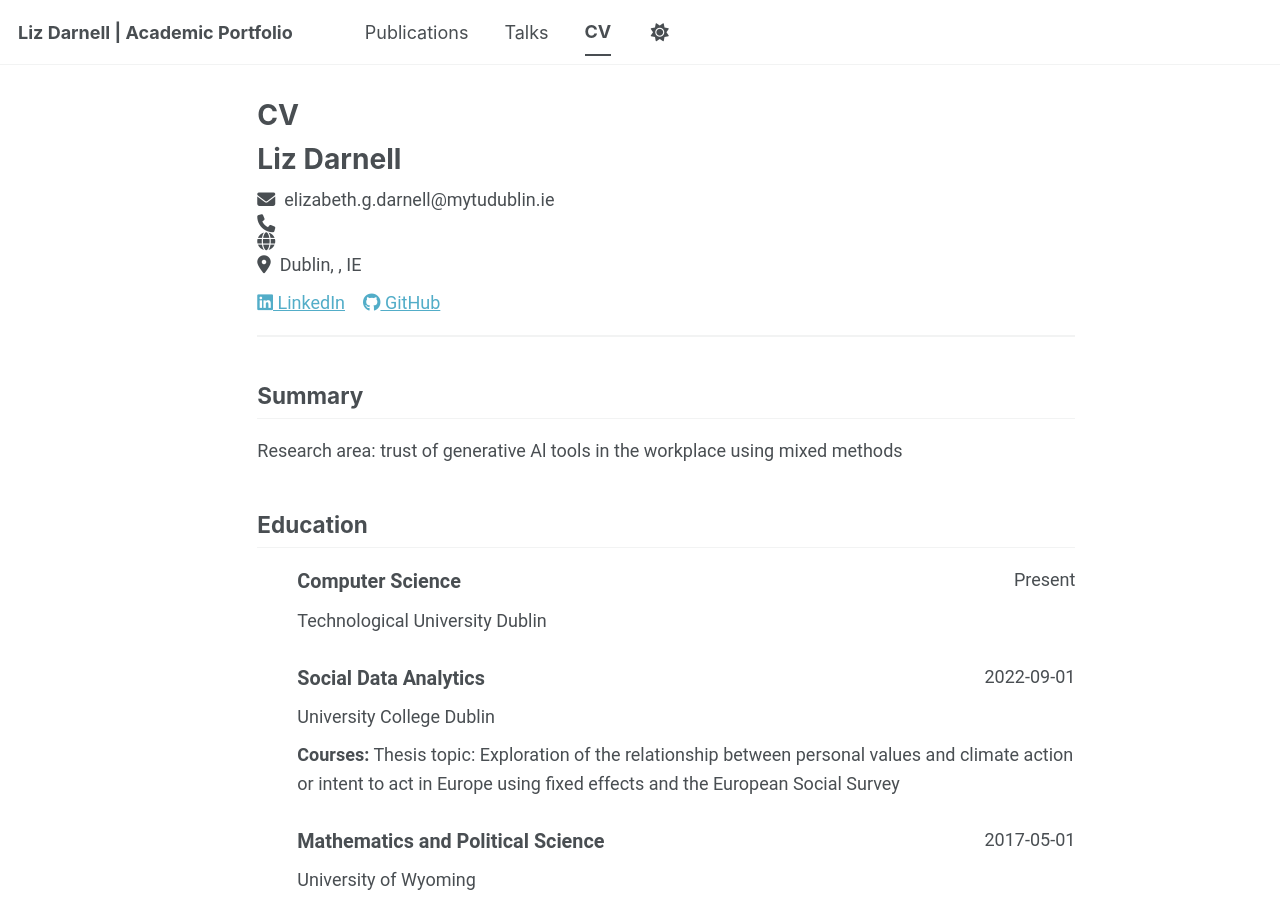
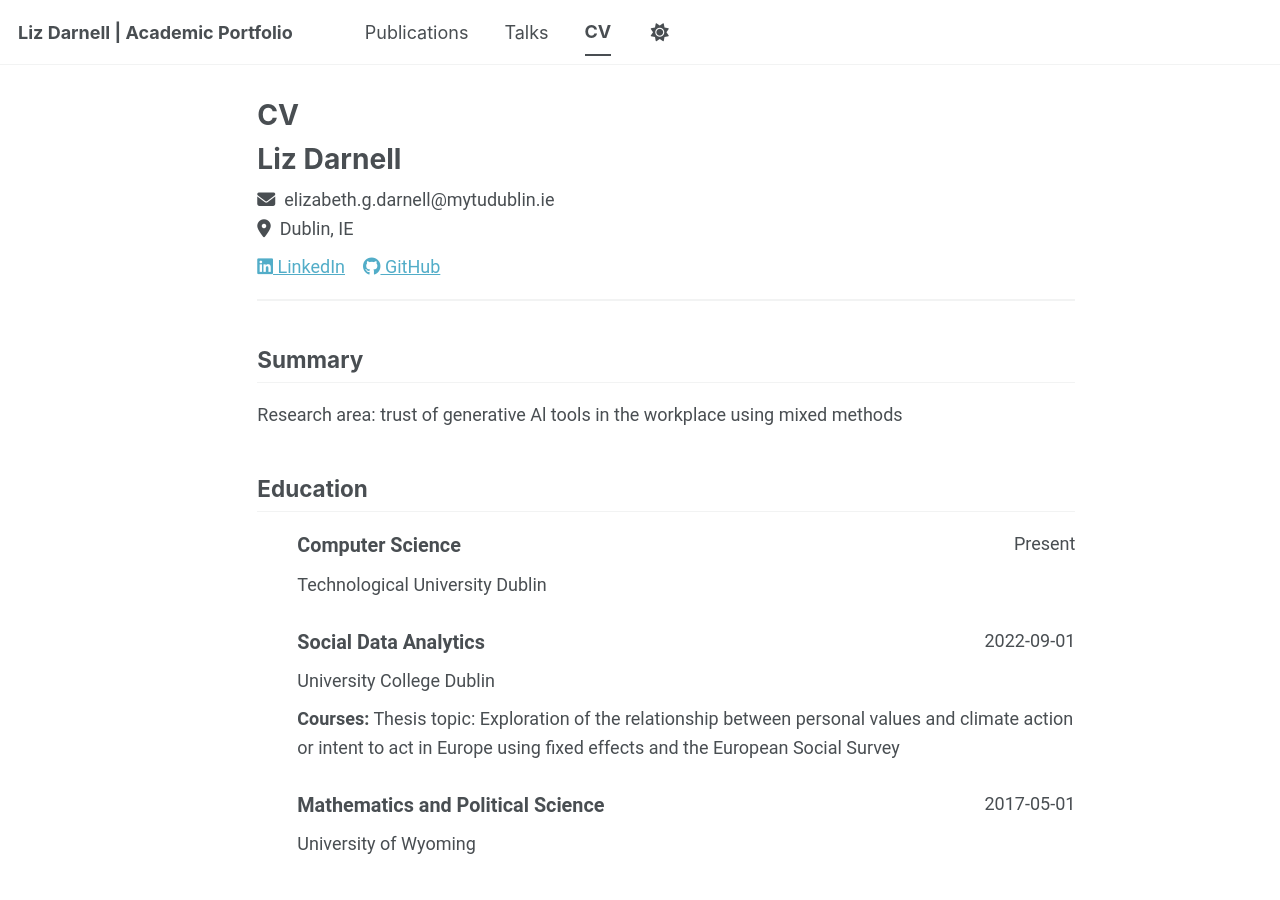
Before and after one commit to liz-darnell/liz-darnell.github.io, a Jekyll site: the page built from _pages/cv-json.md, in a window 1280 px wide and 900 px high. Built offline with Jekyll 4.4.1, drawn with Linux system fonts in a browser that asks for light colours; a script bundle is joined from its source files by our own code; library files that are not in the unit come from our copies; part of the change alters nothing that is shown.

```diff
--- a/_data/cv.json
+++ b/_data/cv.json
@@ -2,15 +2,10 @@
   "basics": {
     "name": "Liz Darnell",
     "email": "elizabeth.g.darnell@mytudublin.ie",
-    "phone": "",
-    "website": "",
     "summary": "Research area: trust of generative Al tools in the workplace using mixed methods",
     "location": {
-      "address": "",
-      "postalCode": "",
       "city": "Dublin",
-      "countryCode": "IE",
-      "region": ""
+      "countryCode": "IE"
     },
     "profiles": [
       {
```
